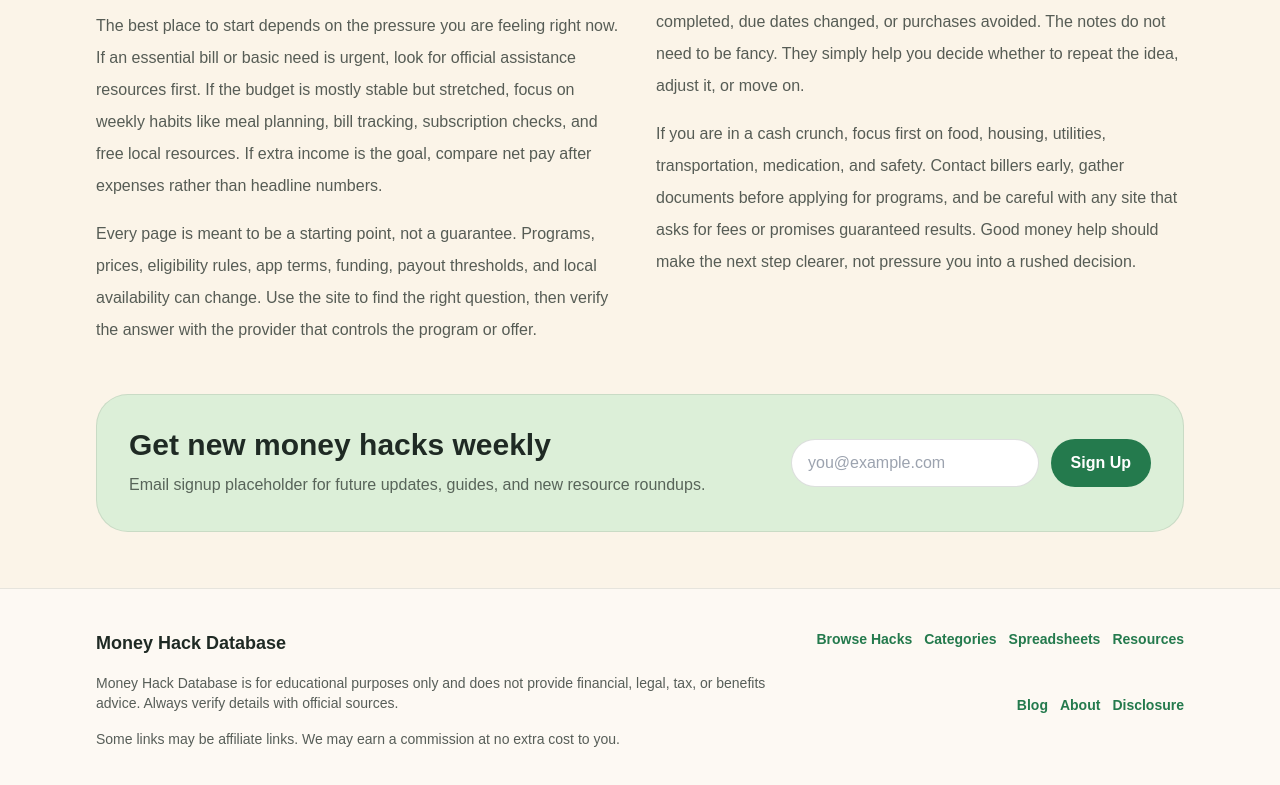
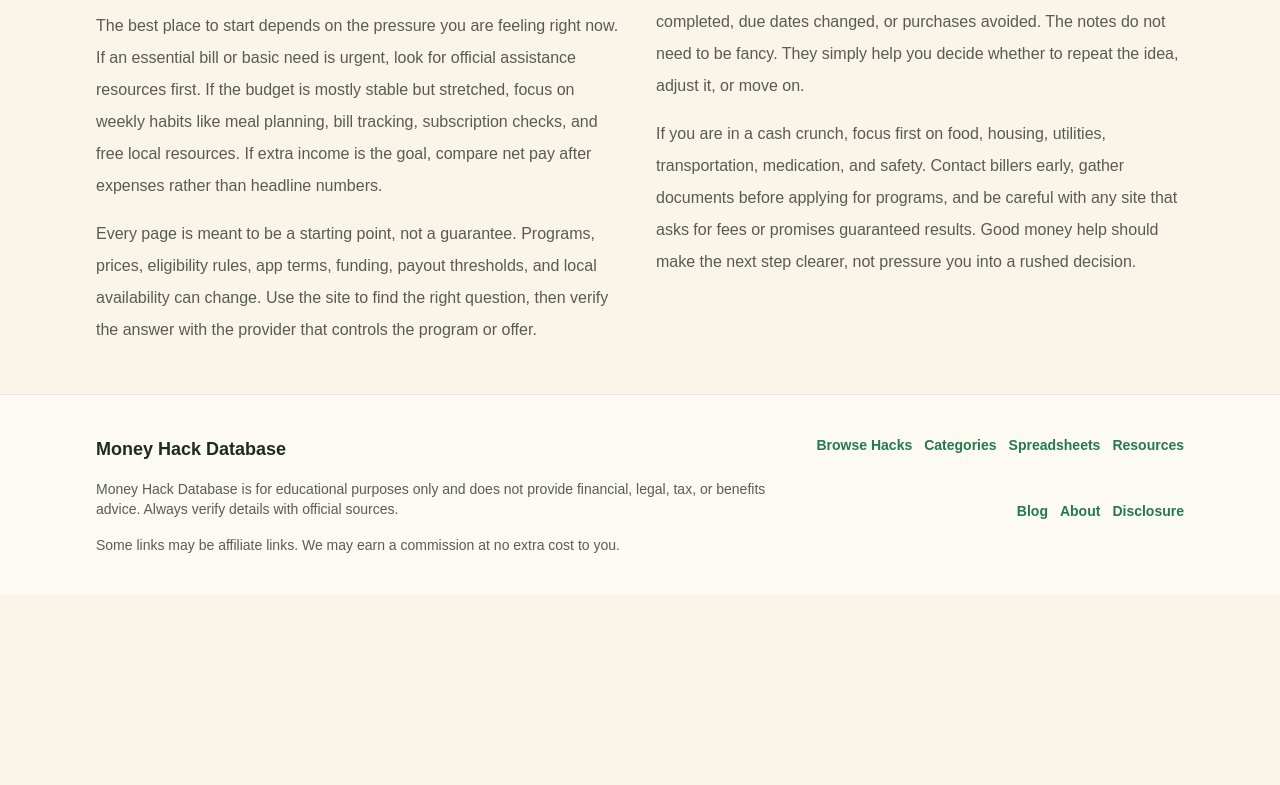
Before and after one commit to Weewoh04/Money-Hack-Database, a Next.js app: page / in a window 1280 px wide. Shown: the part 3503-4288 px from the top of the page. After the commit the page ends 4098 px from the top, so only its background shows below. Built offline with nearby package versions, Linux system fonts and the light colour scheme; no server answers.

Commit message:
emailsignupremoval

```diff
--- a/src/app/page.tsx
+++ b/src/app/page.tsx
@@ -173,28 +173,6 @@ export default function Home() {
         </div>
       </section>
 
-      <section className="mx-auto max-w-6xl px-4 pb-14 sm:px-6 lg:px-8">
-        <div className="rounded-[2rem] border border-ink/10 bg-leaf p-6 sm:p-8">
-          <div className="grid gap-5 md:grid-cols-[1fr_360px] md:items-center">
-            <div>
-              <h2 className="text-3xl font-black text-ink">Get new money hacks weekly</h2>
-              <p className="mt-2 leading-7 text-ink/70">
-                Email signup placeholder for future updates, guides, and new resource roundups.
-              </p>
-            </div>
-            <form className="grid gap-3 sm:grid-cols-[1fr_auto]" action="#">
-              <input
-                aria-label="Email address"
-                placeholder="you@example.com"
-                className="min-h-12 rounded-full border border-ink/15 bg-white px-4 outline-none focus:border-moss focus:ring-4 focus:ring-white"
-              />
-              <button className="min-h-12 rounded-full bg-moss px-5 font-black text-white hover:bg-ink" type="submit">
-                Sign Up
-              </button>
-            </form>
-          </div>
-        </div>
-      </section>
     </>
   );
 }
```
